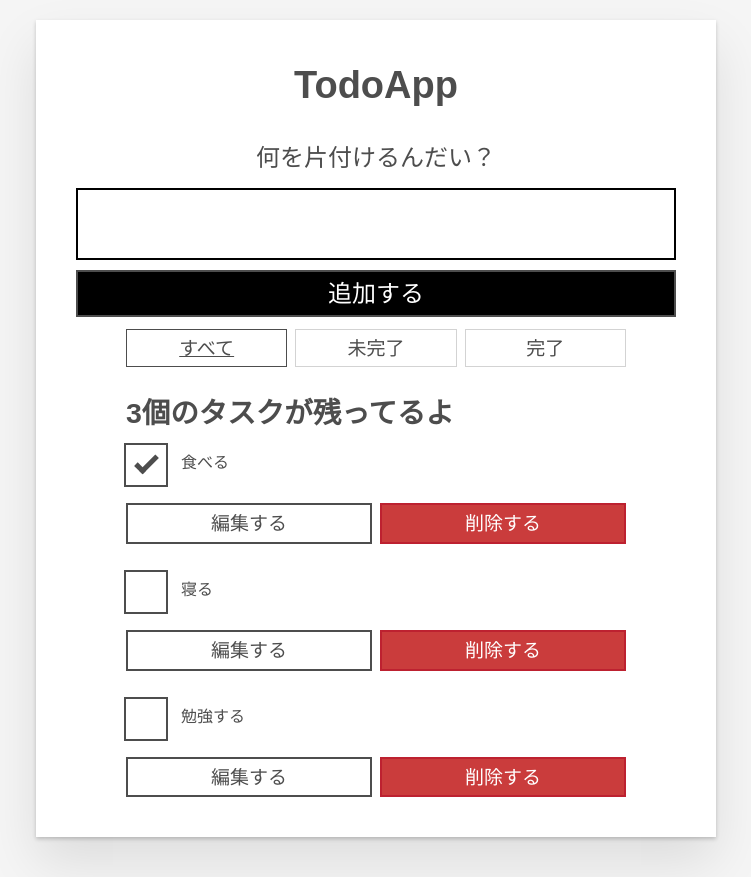
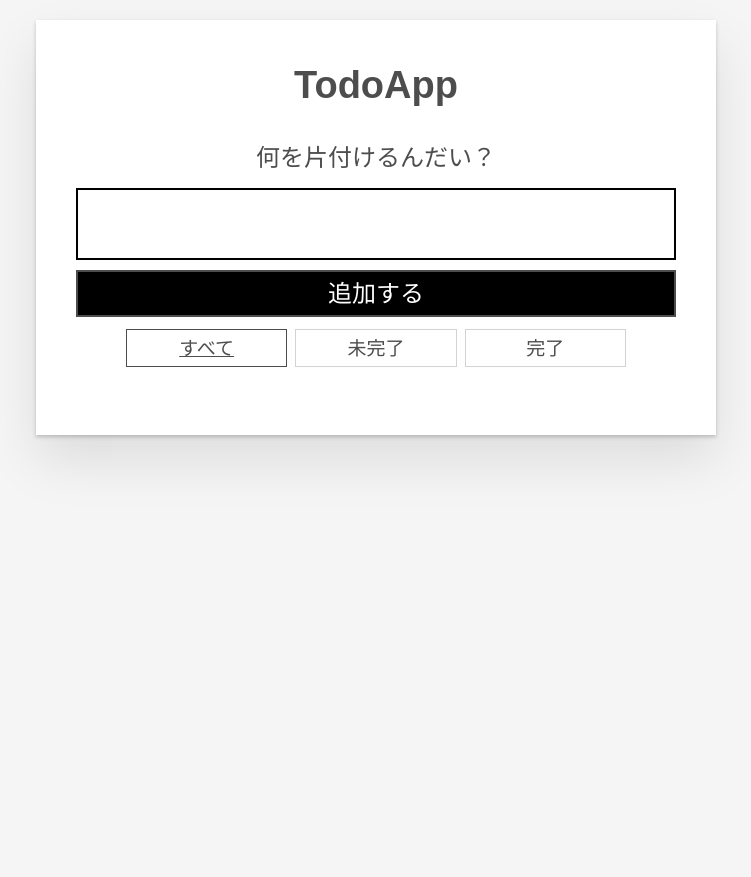
Before and after one commit to m-tange-ppp/react-todo-app, a React (Vite) app: page / in a window 1280 px wide. Shown: the whole page, without its empty margins (264-1015 px from the left). After the commit the page ends 800 px from the top, so only its background shows below. Built offline with nearby package versions, Linux system fonts and the light colour scheme.

Commit message:
localStorageを使うようにした

```diff
--- a/src/App.jsx
+++ b/src/App.jsx
@@ -1,10 +1,10 @@
 import Todo from "./components/Todo";
 import Form from "./components/Form";
 import FilterButton from "./components/FilterButton";
-import { useState } from "react";
+import { useState, useEffect } from "react";
 import { nanoid } from "nanoid";
 
-function App(props) {
+function App() {
     const FILTER_MAP = {
         All: () => true,
         Active: (task) => !task.completed,
@@ -12,8 +12,10 @@ function App(props) {
     };
     const FILTER_NAMES = Object.keys(FILTER_MAP);
 
-    const [tasks, setTasks] = useState(props.tasks);
+    const [tasks, setTasks] = useState(loadTasksFromLocalStorage());
     const [filter, setFilter] = useState("All");
+
+    useEffect(saveTasksToLocalStorage, [tasks]);
 
     function toggleTaskCompleted(id) {
         const updatedTasks = tasks.map((task) => {
@@ -64,6 +66,15 @@ function App(props) {
             editTask={editTask} />
     ));
 
+    function saveTasksToLocalStorage() {
+        localStorage.setItem("tasks", JSON.stringify(tasks));
+    }
+
+    function loadTasksFromLocalStorage() {
+        const storedTasks = localStorage.getItem("tasks");
+        return storedTasks ? JSON.parse(storedTasks) : [];
+    }
+
     const headingText = `${taskList.length}個のタスクが残ってるよ`;
 
     return (
@@ -84,6 +95,6 @@ function App(props) {
             </ul>
         </div>
     )
-}
+};
 
 export default App;
--- a/src/main.jsx
+++ b/src/main.jsx
@@ -3,14 +3,8 @@ import ReactDOM from 'react-dom/client'
 import App from './App.jsx'
 import './index.css'
 
-const DATA = [
-    { id: "todo-0", name: "食べる", completed: true },
-    { id: "todo-1", name: "寝る", completed: false },
-    { id: "todo-2", name: "勉強する", completed: false },
-];
-
 ReactDOM.createRoot(document.getElementById('root')).render(
     <React.StrictMode>
-        <App tasks={DATA} />
+        <App />
     </React.StrictMode>,
 )
```
